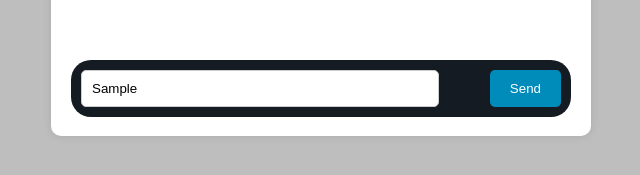
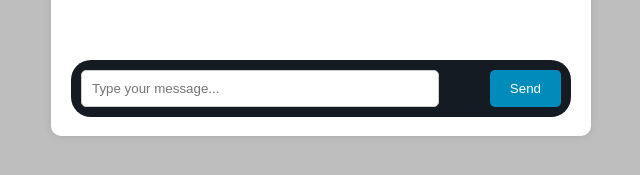
Before and after one commit to codzlab/GPT, a plain HTML site: page index.html in a window 1280 px wide. Both pictures are taken after typing "Sample" into the empty fields and a click on the button "Send". Shown: the part 589-764 px from the top of the page, 319-959 px from the left. Drawn offline with Linux system fonts and the light colour scheme.

Commit message:
Update index.html

```diff
--- a/index.html
+++ b/index.html
@@ -123,6 +123,7 @@
         var userDiv = document.createElement("div");
         userDiv.textContent = userInput;
         userDiv.className = "user";
+        document.getElementById('user-input').value='';
 
         chatBox.appendChild(userDiv);
 
```
